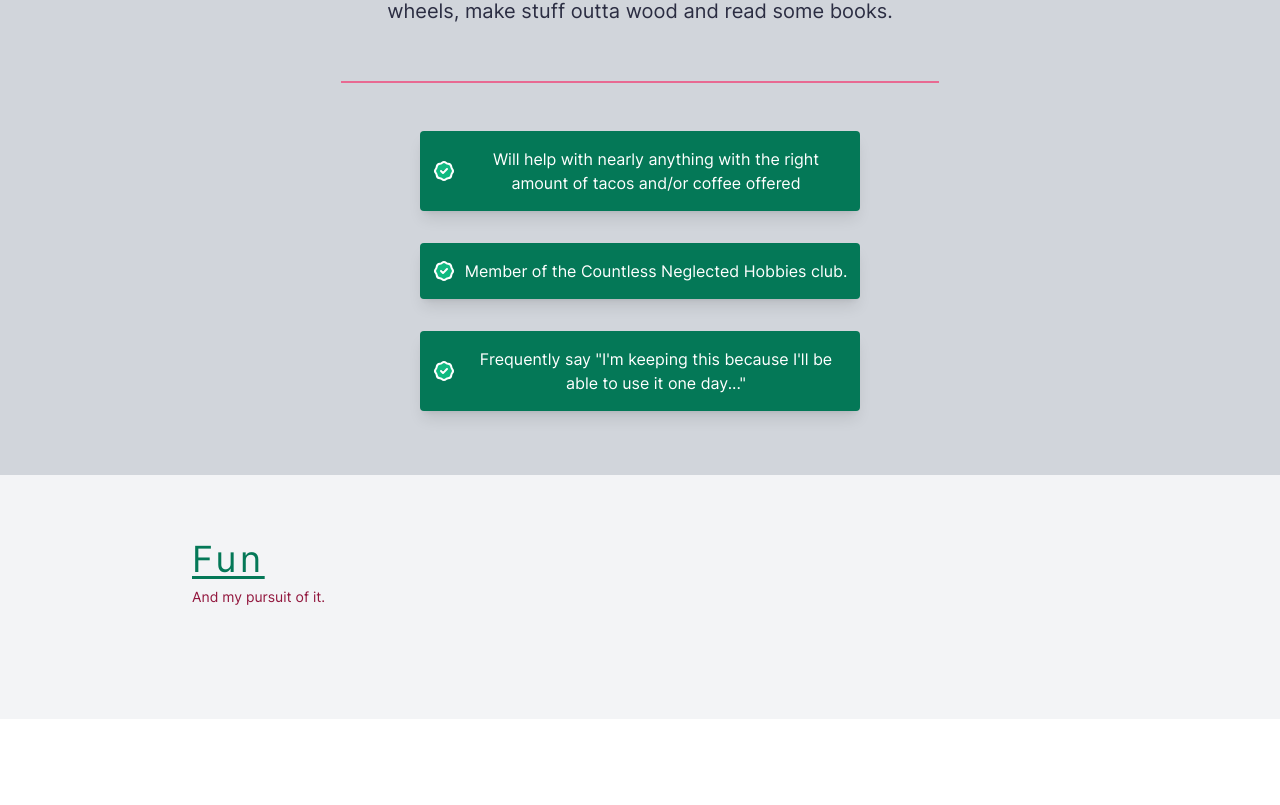
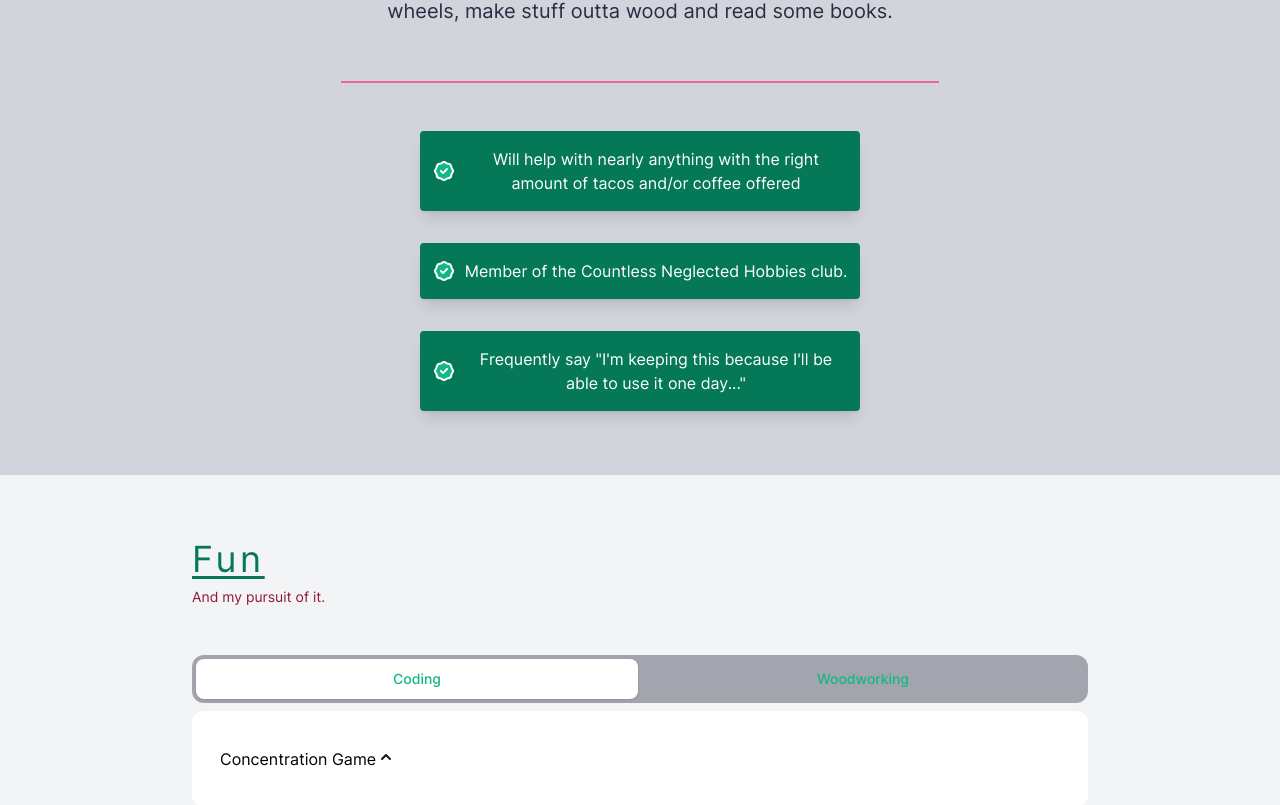
Before and after one commit to STLnick/vvt-portfolio, a Vue app: page / in a window 1280 px wide. Shown: the part 1991-2796 px from the top of the page. Before the commit the page ends 2710 px from the top, so only its background shows below. Built offline with nearby package versions, Linux system fonts and the light colour scheme.

Commit message:
Start of tab panel layout for fun items
Lots of hard coded values need to split out

```diff
--- /dev/null
+++ b/src/components/TabPanelItem.vue
@@ -0,0 +1,45 @@
+<script setup>
+import {
+  Disclosure,
+  DisclosureButton,
+  DisclosurePanel,
+} from '@headlessui/vue';
+import { ChevronUpIcon } from '@heroicons/vue/solid';
+import { TransitionRoot } from '@headlessui/vue'
+
+const props = defineProps([ 'post' ]);
+const post = props.post;
+</script>
+
+<template>
+  <Disclosure v-slot="{ open }">
+    <div class="p-4">
+      <!-- Panel activator -->
+      <DisclosureButton class="py-2 flex">
+        Concentration Game
+        <ChevronUpIcon
+          :class="open ? 'rotate-180 transform' : ''"
+          class="h-5 w-5 fill-secondary-dark transition-all"
+        />
+      </DisclosureButton>
+      <!-- Expanded content -->
+      <TransitionRoot
+        :show="open"
+        enter="transition-opacity duration-75"
+        enter-from="opacity-0"
+        enter-to="opacity-100"
+        leave="transition-opacity duration-150"
+        leave-from="opacity-100"
+        leave-to="opacity-0"
+      >
+        <DisclosurePanel class="text-gray-500 transition-all px-12">
+          A simple card game of Concentration built using React, Node and MongoDB. High scores are recorded locally and were persisted in a database until atrophy shut it down.
+        </DisclosurePanel>
+      </TransitionRoot>
+    </div>
+  </Disclosure>
+</template>
+
+<style>
+
+</style>
--- a/src/components/sections/FunSection.vue
+++ b/src/components/sections/FunSection.vue
@@ -1,9 +1,84 @@
 <script setup>
+import { ref } from 'vue';
+import {
+  TabGroup,
+  TabList,
+  Tab,
+  TabPanels,
+  TabPanel
+} from '@headlessui/vue';
+import SawSVG from '@/icons/SawSVG.vue';
 import Section from './Section.vue';
+import TabPanelItem from '../TabPanelItem.vue';
+
+const categories = ref({
+  Coding: [
+    // TODO: Replace with items that I've done that are fun/silly/interesting in coding
+    {
+      id: 1,
+      title: 'Does drinking coffee make you smarter?',
+      date: '5h ago',
+      commentCount: 5,
+      shareCount: 2,
+    },
+  ],
+  Woodworking: [
+    // TODO: Replace with items that I've done that are fun/silly/interesting in Woodworking
+    {
+      id: 1,
+      title: 'Is tech making coffee better or worse?',
+      date: 'Jan 7',
+      commentCount: 29,
+      shareCount: 16,
+    },
+  ],
+});
 </script>
 
 <template>
-  <Section id="fun-section" heading="Fun" caption="And my pursuit of it." />
+  <Section id="fun-section" heading="Fun" caption="And my pursuit of it.">
+    <!-- <SawSVG class="h-32 w-32 fill-secondary-dark dark:fill-white" /> -->
+
+    <TabGroup>
+      <TabList class="flex space-x-1 rounded-xl bg-secondary/40 p-1">
+        <Tab
+          v-for="category in Object.keys(categories)"
+          as="template"
+          :key="category"
+          v-slot="{ selected }"
+        >
+          <button
+            :class="[
+              'w-full rounded-lg py-2.5 text-sm font-medium leading-5 text-primary',
+              'ring-white ring-opacity-60 ring-offset-2 ring-offset-primary focus:outline-none focus:ring-2',
+              selected
+                ? 'bg-white shadow'
+                : 'text-blue-100 hover:bg-white/[0.12] hover:text-white',
+            ]"
+          >
+            {{ category }}
+          </button>
+        </Tab>
+      </TabList>
+
+      <TabPanels class="mt-2">
+        <TabPanel
+          v-for="(posts, idx) in Object.values(categories)"
+          :key="idx"
+          :class="[
+            'rounded-xl bg-white p-3',
+            'ring-white ring-opacity-60 ring-offset-2 ring-offset-blue-400 focus:outline-none focus:ring-2',
+          ]"
+        >
+          <ul>
+            <template v-for="(post, i) in posts" :key="`${post.id}-${i}`">
+              <TabPanelItem :post="post" />
+            </template>
+          </ul>
+        </TabPanel>
+      </TabPanels>
+    </TabGroup>
+  </Section>
 </template>
 
 <style>
```
